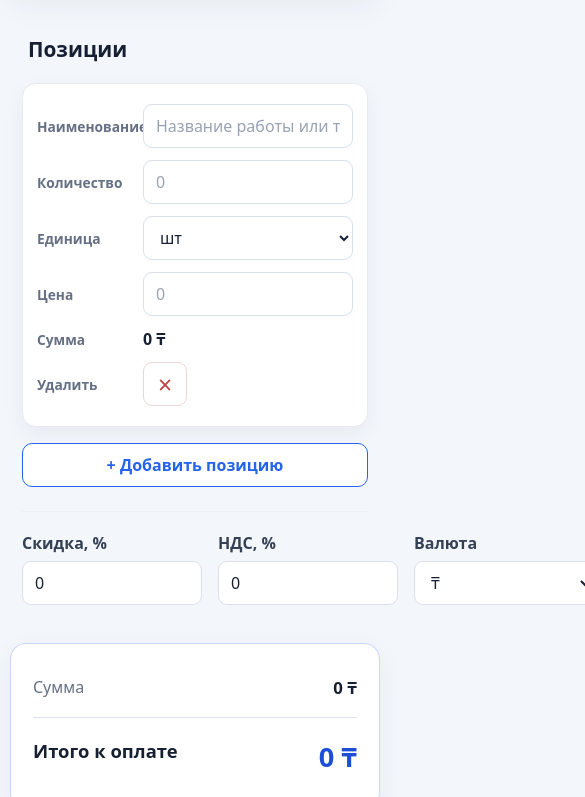
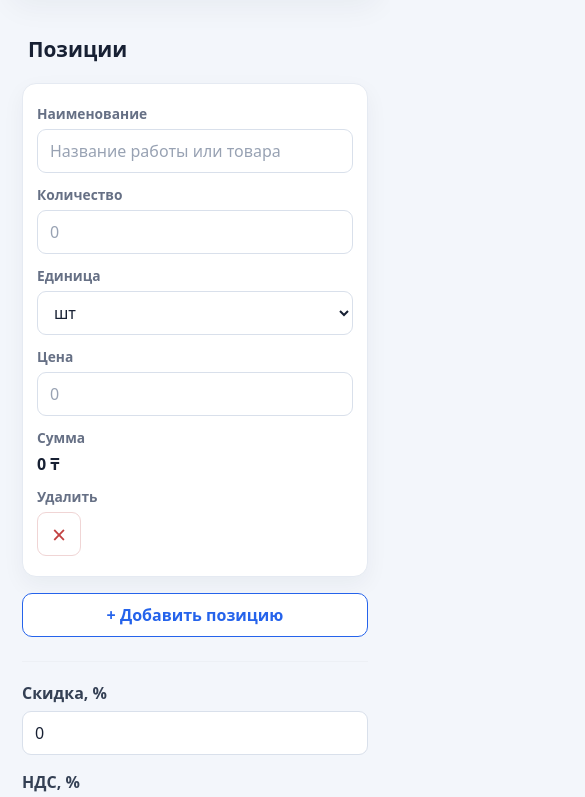
Before and after one commit to dossanovalunaram-creator/smeta, a plain HTML site: page index.html in a window 390 px wide. Shown: the part 568-1365 px from the top of the page, 585 px wide, since content can reach past the window. Drawn offline with Linux system fonts and the light colour scheme.

Commit message:
Исправить мобильную верстку

```diff
--- a/styles.css
+++ b/styles.css
@@ -352,6 +352,8 @@ justify-content: stretch;
   }
 
   .positions-card {
+    width: 100%;
+    max-width: 100%;
     padding: 18px 12px;
     background: transparent;
     border: 0;
@@ -363,6 +365,8 @@ justify-content: stretch;
   }
 
   .table-wrap {
+    width: 100%;
+    max-width: 100%;
     overflow: visible;
   }
 
@@ -379,8 +383,10 @@ justify-content: stretch;
   }
 
   .item-row {
+    max-width: 100%;
     margin-bottom: 14px;
     padding: 14px;
+    overflow: hidden;
     border: 1px solid #e5eaf2;
     border-radius: 14px;
     background: var(--surface);
@@ -388,10 +394,10 @@ justify-content: stretch;
   }
 
   td {
-    display: grid;
-    grid-template-columns: minmax(96px, 0.42fr) minmax(0, 1fr);
-    align-items: center;
-    gap: 10px;
+    display: flex;
+    flex-direction: column;
+    align-items: stretch;
+    gap: 6px;
     padding: 6px 0;
     border: 0;
   }
@@ -403,6 +409,20 @@ justify-content: stretch;
     font-weight: 700;
   }
 
+  input,
+  select,
+  textarea {
+    width: 100%;
+    max-width: 100%;
+    min-width: 0;
+    box-sizing: border-box;
+  }
+
+  .item-sum {
+    white-space: normal;
+    overflow-wrap: anywhere;
+  }
+
   .remove-cell {
     text-align: left;
   }
@@ -411,25 +431,52 @@ justify-content: stretch;
     border: 1px solid #f0d5d5;
   }
 
-  .button--secondary {
+  .button {
     width: 100%;
+    max-width: 100%;
     margin-top: 2px;
+  }
+
+  .document-actions {
+    display: grid;
+    grid-template-columns: 1fr;
+    width: 100%;
+  }
+
+  .document-actions .button {
+    width: 100%;
   }
 
   .calculation-settings {
     display: grid;
-    grid-template-columns: repeat(3, minmax(180px, 1fr));
+    grid-template-columns: minmax(0, 1fr);
     gap: 16px;
-    align-items: end;
+    align-items: stretch;
     width: 100%;
-}
+    max-width: 100%;
+  }
+
+  .calculation-settings label {
+    min-width: 0;
+  }
 
   .total-card {
+    width: 100%;
+    max-width: 100%;
     padding: 22px;
+    overflow: hidden;
   }
 
   .total-row {
-    align-items: flex-start;
+    flex-direction: column;
+    align-items: stretch;
+    gap: 4px;
+  }
+
+  .total-row strong {
+    max-width: 100%;
+    white-space: normal;
+    overflow-wrap: anywhere;
   }
 }
 
```
